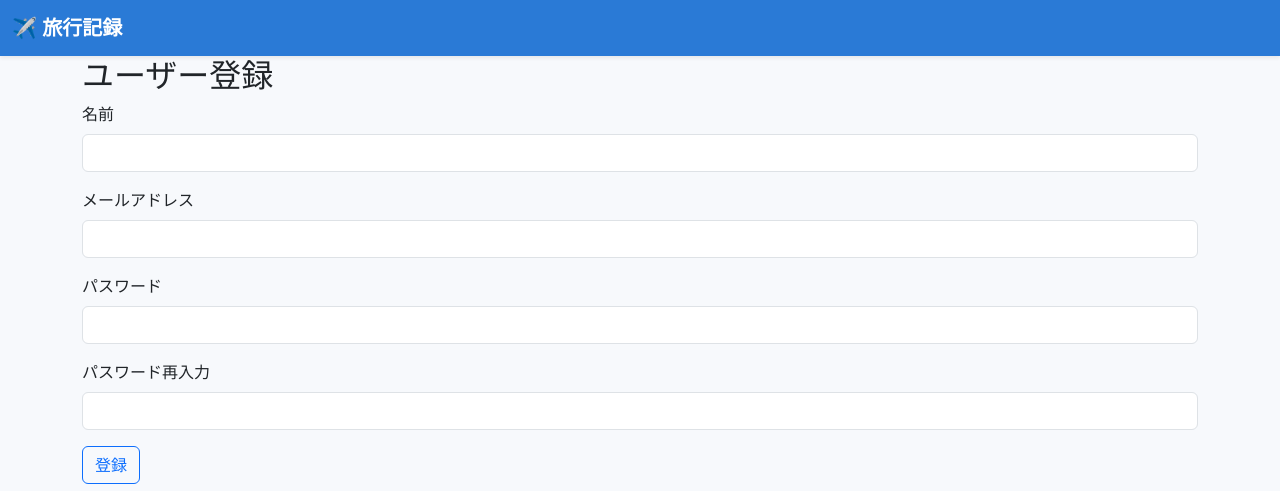
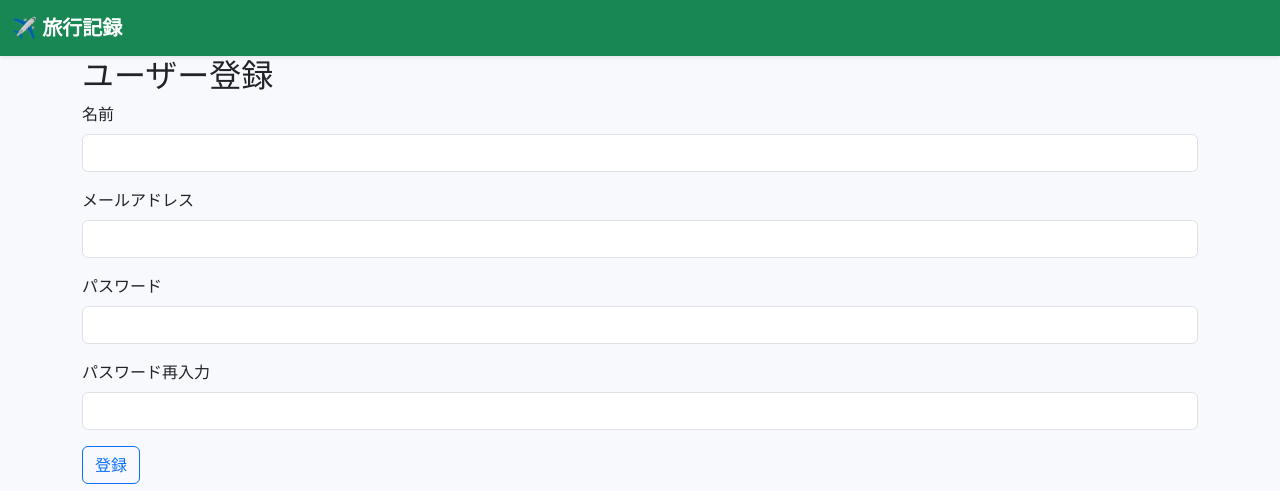
Before and after one commit to Rkawab/TRproject, a Django app: page /accounts/regist in a window 1280 px wide. Shown: the top 491 px of the page. Run offline with Django 5.2, Linux system fonts and the light colour scheme; data comes from the database, SQL or seed files in the repository; some libraries are stand-ins or nearby versions.

Commit message:
ヘッダーの色を緑系に変更

```diff
--- a/static/css/custom.css
+++ b/static/css/custom.css
@@ -4,9 +4,9 @@ body {
     background-color: #f7f9fc;
 }
 
-/* ナビバー（青系のカラースキーム） */
+/* ナビバー（緑系のカラースキーム） */
 .bg-travel-primary {
-    background-color: #2a7ad6 !important;
+    background-color: #198754 !important;
 }
 
 /* 旅行ステータスのバッジ */
--- a/templates/base.html
+++ b/templates/base.html
@@ -16,7 +16,7 @@
 </head>
 <body>
     <!-- ナビバー -->
-    <nav class="navbar navbar-expand-md navbar-dark shadow-sm" style="background-color: #2a7ad6;">
+    <nav class="navbar navbar-expand-md navbar-dark shadow-sm bg-travel-primary">
         <div class="container-fluid">
             <a class="navbar-brand fw-bold" href="{% url 'home' %}">✈️ 旅行記録</a>
             <button class="navbar-toggler" type="button" data-bs-toggle="collapse" data-bs-target="#navbarCollapse">
```
